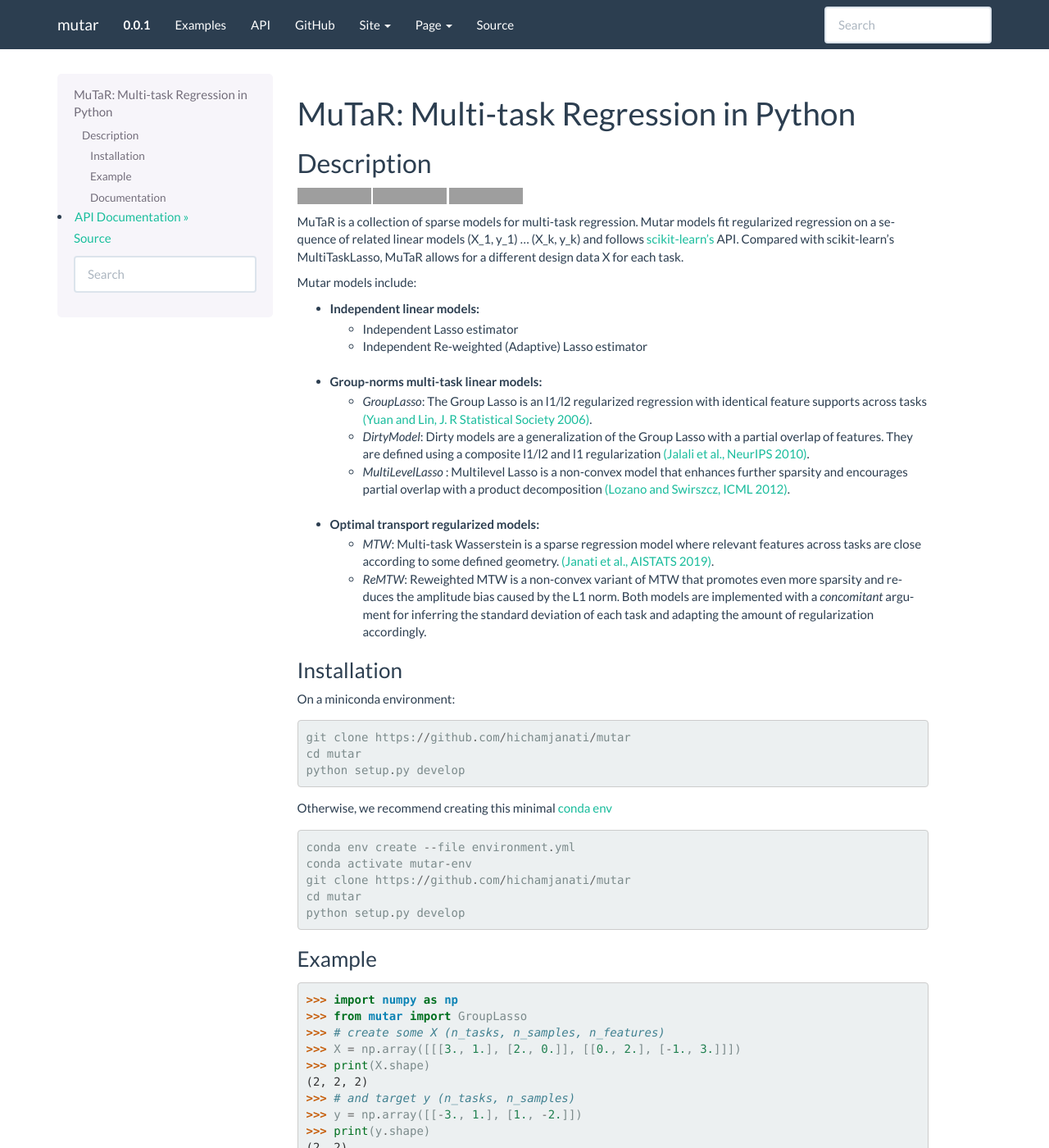
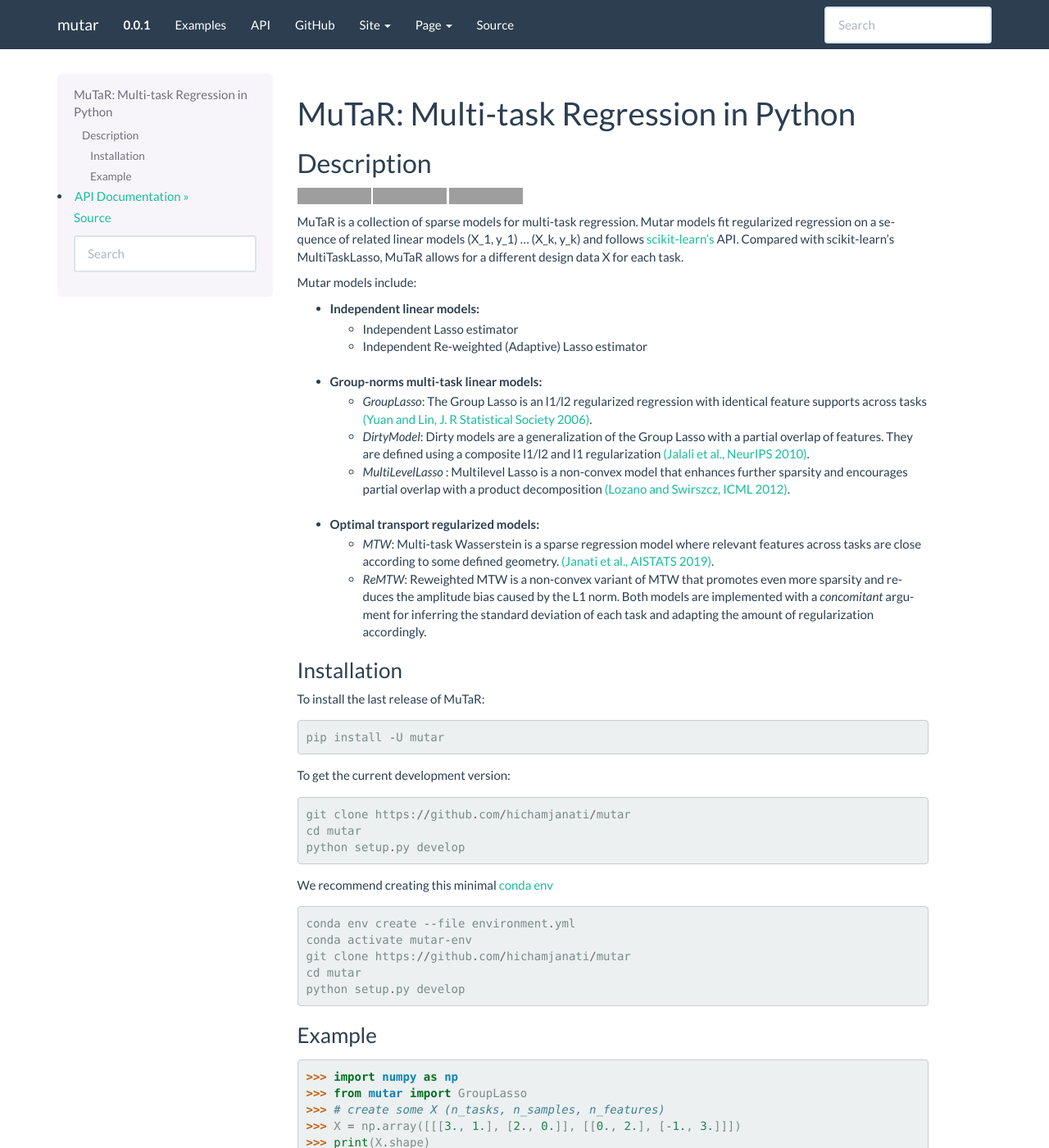
Before and after one commit to hichamjanati/mutar, a Sphinx documentation site: the page built from docs/index.rst, in a window 1280 px wide and 1400 px high. Shown: the whole window at 82% size. Built offline with Sphinx 7.4.7, drawn with Linux system fonts in a browser that asks for light colours; formulas are drawn with MathJax 3; pages that are not in the unit, such as notebooks, are missing from menus; grey boxes are pictures that could not be loaded.

```diff
--- a/README.rst
+++ b/README.rst
@@ -44,15 +42,21 @@ Mutar models include:
 Installation
 ------------
 
-On a miniconda environment:
+To install the last release of MuTaR:
 
+::
+
+    pip install -U mutar
+
+
+To get the current development version:
 ::
 
     git clone https://github.com/hichamjanati/mutar
     cd mutar
     python setup.py develop
 
-Otherwise, we recommend creating this minimal `conda env <https://raw.githubusercontent.com/hichamjanati/mutar/master/environment.yml>`_
+We recommend creating this minimal `conda env <https://raw.githubusercontent.com/hichamjanati/mutar/master/environment.yml>`_
 
 ::
 
--- a/docs/index.rst
+++ b/docs/index.rst
@@ -20,4 +20,4 @@
 |
 
 .. include:: ../README.rst
- :end-line: 93
+ :end-line: 94
```
Also changed, not shown: other parts of README.rst (+0 -2 lines), setup.py (+3 -6 lines).
